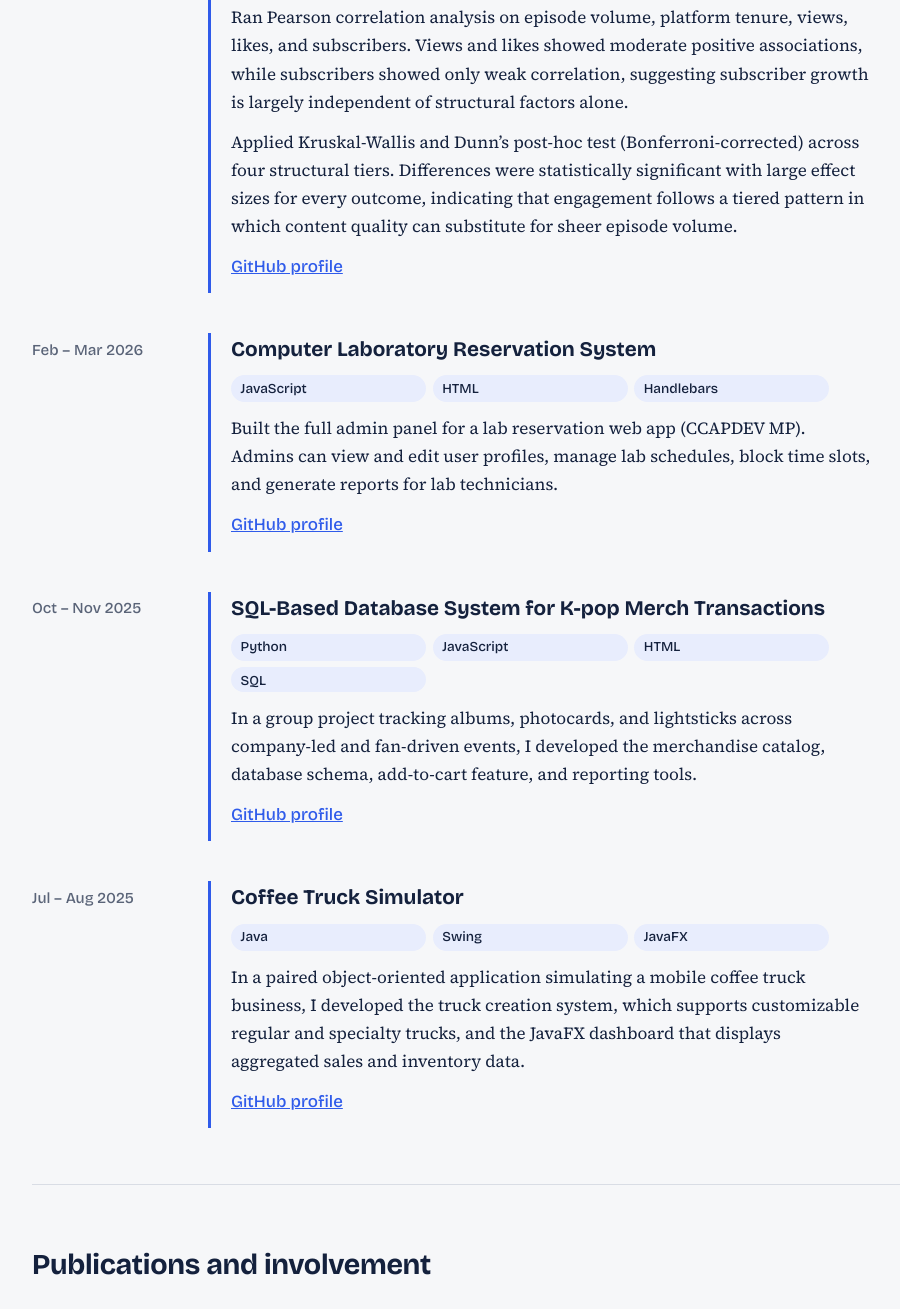
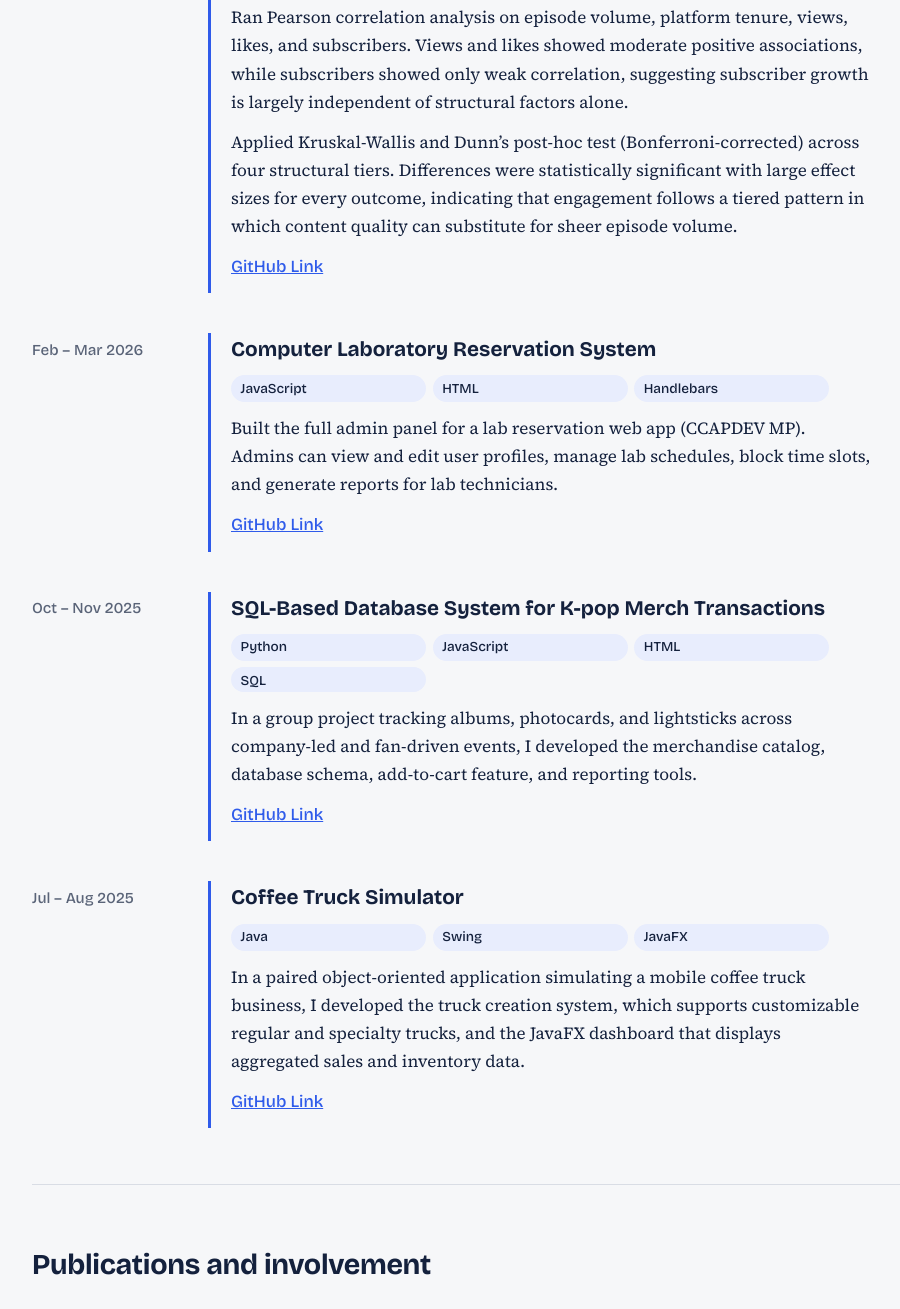
Before and after one commit to phlmnnnnn/PUNZALAN-E-Portfolio, a plain HTML site: page index.html in a window 1280 px wide. Shown: the part 1118-2427 px from the top of the page, without its empty margins (148-1048 px from the left). Drawn offline with nearby package versions, Linux system fonts and the light colour scheme.

Commit message:
update the links desc

```diff
--- a/index.html
+++ b/index.html
@@ -115,7 +115,7 @@ button.btn{cursor:pointer;font-size:1rem;line-height:inherit}
             <ul class="chips"><li>Python</li><li>Jupyter Notebook</li></ul>
             <p>Ran Pearson correlation analysis on episode volume, platform tenure, views, likes, and subscribers. Views and likes showed moderate positive associations, while subscribers showed only weak correlation, suggesting subscriber growth is largely independent of structural factors alone.</p>
             <p>Applied Kruskal-Wallis and Dunn’s post-hoc test (Bonferroni-corrected) across four structural tiers. Differences were statistically significant with large effect sizes for every outcome, indicating that engagement follows a tiered pattern in which content quality can substitute for sheer episode volume.</p>
-            <p class="links"><a href="https://github.com/phlmnnnnn/CSMODEL-MCO">GitHub profile</a></p>
+            <p class="links"><a href="https://github.com/phlmnnnnn/CSMODEL-MCO">GitHub Link</a></p>
           </div>
         </li>
         <li>
@@ -124,7 +124,7 @@ button.btn{cursor:pointer;font-size:1rem;line-height:inherit}
             <h3>Computer Laboratory Reservation System</h3>
             <ul class="chips"><li>JavaScript</li><li>HTML</li><li>Handlebars</li></ul>
             <p>Built the full admin panel for a lab reservation web app (CCAPDEV MP). Admins can view and edit user profiles, manage lab schedules, block time slots, and generate reports for lab technicians.</p>
-            <p class="links"><a href="https://github.com/martirszzs/T2-2627-CCAPDEV-S14A-G6">GitHub profile</a></p>
+            <p class="links"><a href="https://github.com/martirszzs/T2-2627-CCAPDEV-S14A-G6">GitHub Link</a></p>
           </div>
         </li>
         <li>
@@ -133,7 +133,7 @@ button.btn{cursor:pointer;font-size:1rem;line-height:inherit}
             <h3>SQL-Based Database System for K-pop Merch Transactions</h3>
             <ul class="chips"><li>Python</li><li>JavaScript</li><li>HTML</li><li>SQL</li></ul>
             <p>In a group project tracking albums, photocards, and lightsticks across company-led and fan-driven events, I developed the merchandise catalog, database schema, add-to-cart feature, and reporting tools.</p>
-            <p class="links"><a href="https://github.com/jiancpp/ccinfom-db-application">GitHub profile</a></p>
+            <p class="links"><a href="https://github.com/jiancpp/ccinfom-db-application">GitHub Link</a></p>
           </div>
         </li>
         <li>
@@ -142,7 +142,7 @@ button.btn{cursor:pointer;font-size:1rem;line-height:inherit}
             <h3>Coffee Truck Simulator</h3>
             <ul class="chips"><li>Java</li><li>Swing</li><li>JavaFX</li></ul>
             <p>In a paired object-oriented application simulating a mobile coffee truck business, I developed the truck creation system, which supports customizable regular and specialty trucks, and the JavaFX dashboard that displays aggregated sales and inventory data.</p>
-            <p class="links"><a href="https://github.com/phlmnnnnn/Coffee-Truck-Simulator">GitHub profile</a></p>
+            <p class="links"><a href="https://github.com/phlmnnnnn/Coffee-Truck-Simulator">GitHub Link</a></p>
           </div>
         </li>
       </ol>
```
